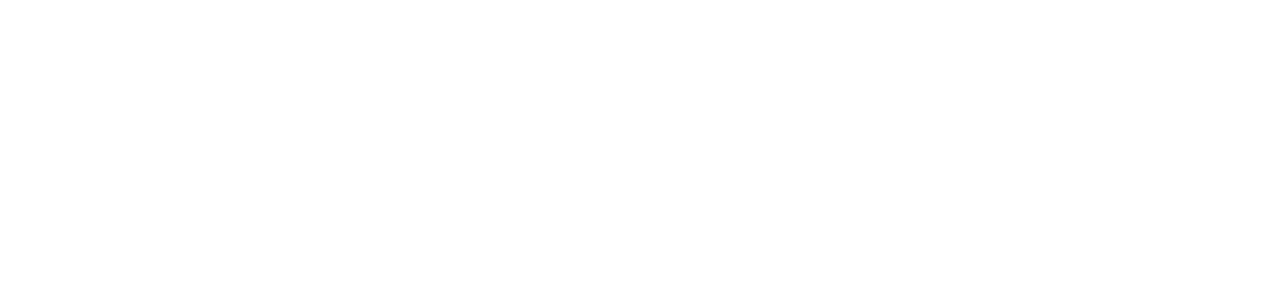
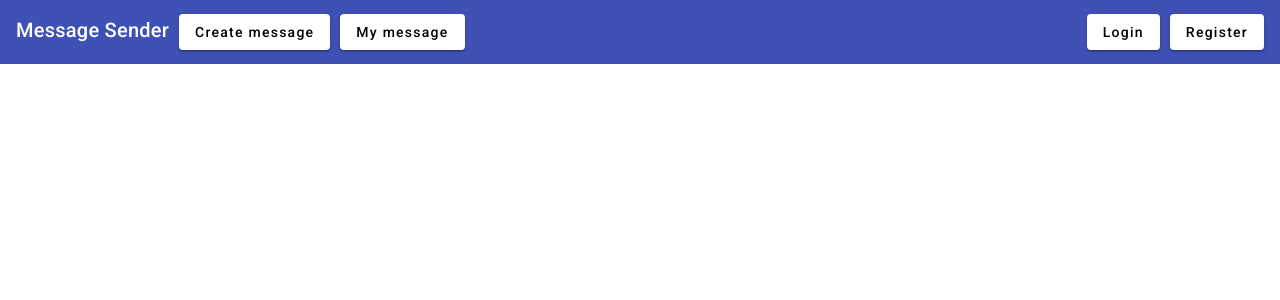
Before and after one commit to parfenovsergei/MessageSender, an Angular app in the folder MessageSender.UI/: page / in a window 1280 px wide. Shown: the top 300 px of the page. Built offline with nearby package versions, Linux system fonts and the light colour scheme.

Commit message:
Add navbar

```diff
--- a/MessageSender.UI/angular.json
+++ b/MessageSender.UI/angular.json
@@ -25,6 +25,7 @@
               "src/assets"
             ],
             "styles": [
+              "@angular/material/prebuilt-themes/indigo-pink.css",
               "src/styles.css"
             ],
             "scripts": []
@@ -87,6 +88,7 @@
               "src/assets"
             ],
             "styles": [
+              "@angular/material/prebuilt-themes/indigo-pink.css",
               "src/styles.css"
             ],
             "scripts": []
--- a/MessageSender.UI/package.json
+++ b/MessageSender.UI/package.json
@@ -10,11 +10,14 @@
   },
   "private": true,
   "dependencies": {
+    "@angular-material-components/datetime-picker": "^9.0.0",
     "@angular/animations": "^15.1.0",
+    "@angular/cdk": "^15.2.1",
     "@angular/common": "^15.1.0",
     "@angular/compiler": "^15.1.0",
     "@angular/core": "^15.1.0",
     "@angular/forms": "^15.1.0",
+    "@angular/material": "^15.2.1",
     "@angular/platform-browser": "^15.1.0",
     "@angular/platform-browser-dynamic": "^15.1.0",
     "@angular/router": "^15.1.0",
--- a/MessageSender.UI/src/app/app.component.html
+++ b/MessageSender.UI/src/app/app.component.html
@@ -0,0 +1 @@
+<app-toolbar></app-toolbar>
--- /dev/null
+++ b/MessageSender.UI/src/app/toolbar/toolbar.component.css
@@ -0,0 +1,7 @@
+.navbar{
+    justify-content: space-between;
+}
+
+button{
+    margin-left: 10px;
+}
--- /dev/null
+++ b/MessageSender.UI/src/app/toolbar/toolbar.component.html
@@ -0,0 +1,11 @@
+<mat-toolbar color="primary" class="navbar">
+    <div>
+        <span>Message Sender</span>
+        <button mat-raised-button>Create message</button>
+        <button mat-raised-button>My message</button>
+    </div>
+    <div>
+        <button mat-raised-button>Login</button>
+        <button mat-raised-button>Register</button>
+    </div>
+</mat-toolbar>
--- a/MessageSender.UI/src/index.html
+++ b/MessageSender.UI/src/index.html
@@ -6,6 +6,9 @@
   <base href="/">
   <meta name="viewport" content="width=device-width, initial-scale=1">
   <link rel="icon" type="image/x-icon" href="favicon.ico">
+  <link rel="preconnect" href="https://fonts.gstatic.com">
+  <link href="https://fonts.googleapis.com/css2?family=Roboto:wght@300;400;500&display=swap" rel="stylesheet">
+  <link href="https://fonts.googleapis.com/icon?family=Material+Icons" rel="stylesheet">
 </head>
 <body>
   <app-root></app-root>
--- a/MessageSender.UI/src/styles.css
+++ b/MessageSender.UI/src/styles.css
@@ -1 +1,4 @@
 /* You can add global styles to this file, and also import other style files */
+
+html, body { height: 100%; }
+body { margin: 0; font-family: Roboto, "Helvetica Neue", sans-serif; }
```
Also changed, not shown: MessageSender.UI/src/app/app.module.ts (+10 -2 lines), MessageSender.UI/src/app/toolbar/toolbar.component.ts (added, +10 -0 lines), 1 other file (tests, documents, lock files or other folders).
